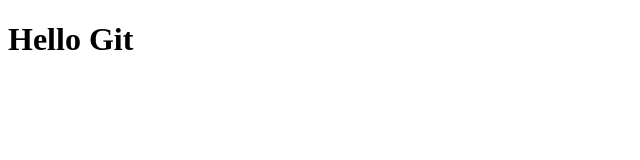
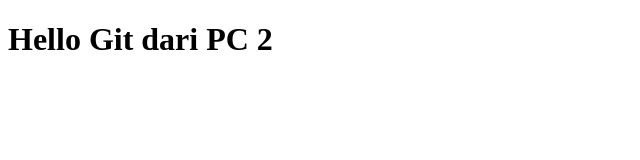
Before and after one commit to IrwanInformatika-oss/project-pertama, a plain HTML site: page index.html in a window 1280 px wide. Shown: the whole page, without its empty margins (0-640 px from the left). Drawn offline with Linux system fonts and the light colour scheme.

Commit message:
update dari PC 2

```diff
--- a/index.html
+++ b/index.html
@@ -4,6 +4,6 @@
   <title>Project Pertama</title>
 </head>
 <body>
-  <h1>Hello Git</h1>
+  <h1>Hello Git dari PC 2</h1>
 </body>
 </html>
```
